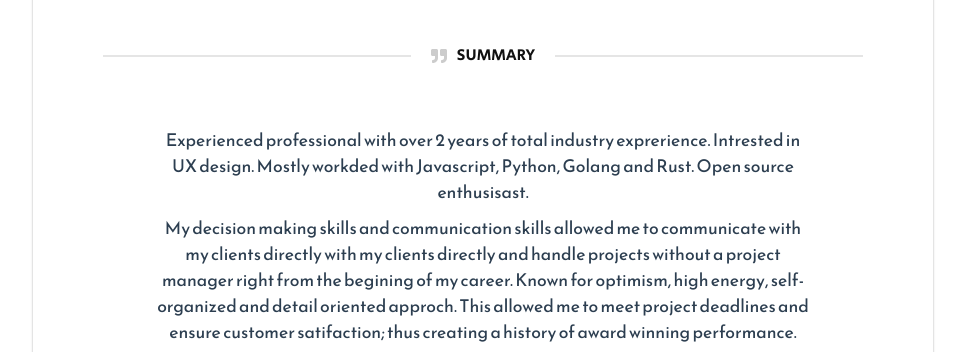
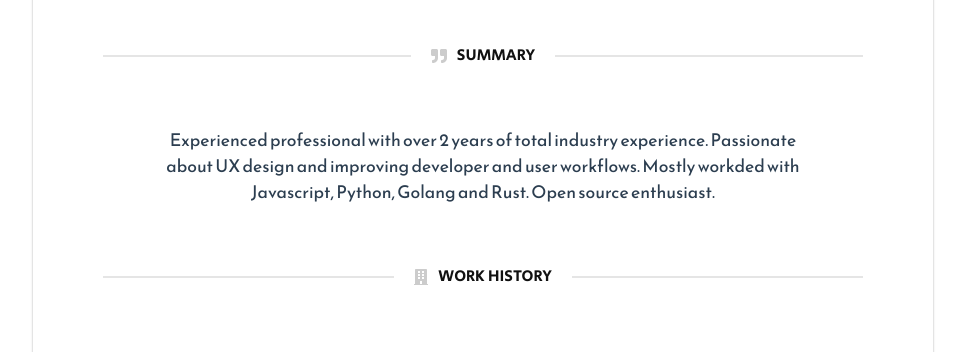
Before and after one commit to meain/resume, a plain HTML site: page index.html in a window 1280 px wide. Shown: the part 386-738 px from the top of the page, without its empty margins (157-1122 px from the left). Drawn offline with Linux system fonts and the light colour scheme.

Commit message:
rewording

```diff
--- a/index.html
+++ b/index.html
@@ -46,13 +46,9 @@
                     </div>
                     <div class="content">
                         <p>
-                            Experienced professional with over 2 years of total industry exprerience. Intrested in UX design.
-                            Mostly workded with Javascript, Python, Golang and Rust. Open source enthusisast.
-                        </p>
-                        <p>
-                            My decision making skills and communication skills allowed me to communicate with my clients directly with my clients directly and handle projects without a project manager right from the begining of my career.
-                            Known for optimism, high energy, self-organized and detail oriented approch.
-                            This allowed me to meet project deadlines and ensure customer satifaction; thus creating a history of award winning performance.
+                            Experienced professional with over 2 years of total industry experience.
+                            Passionate about UX design and improving developer and user workflows.
+                            Mostly workded with Javascript, Python, Golang and Rust. Open source enthusiast.
                         </p>
                     </div>
                 </div>
```
